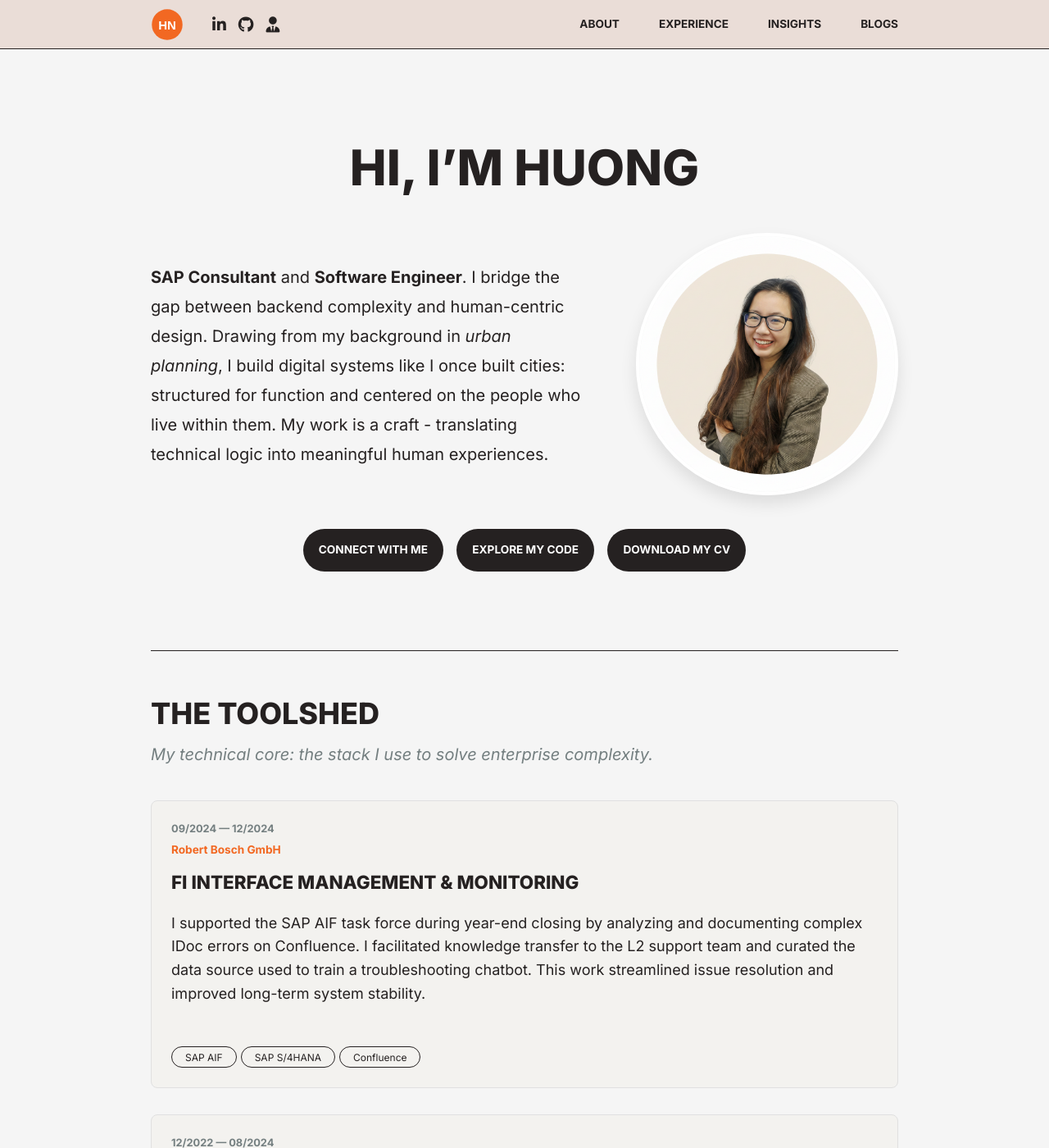
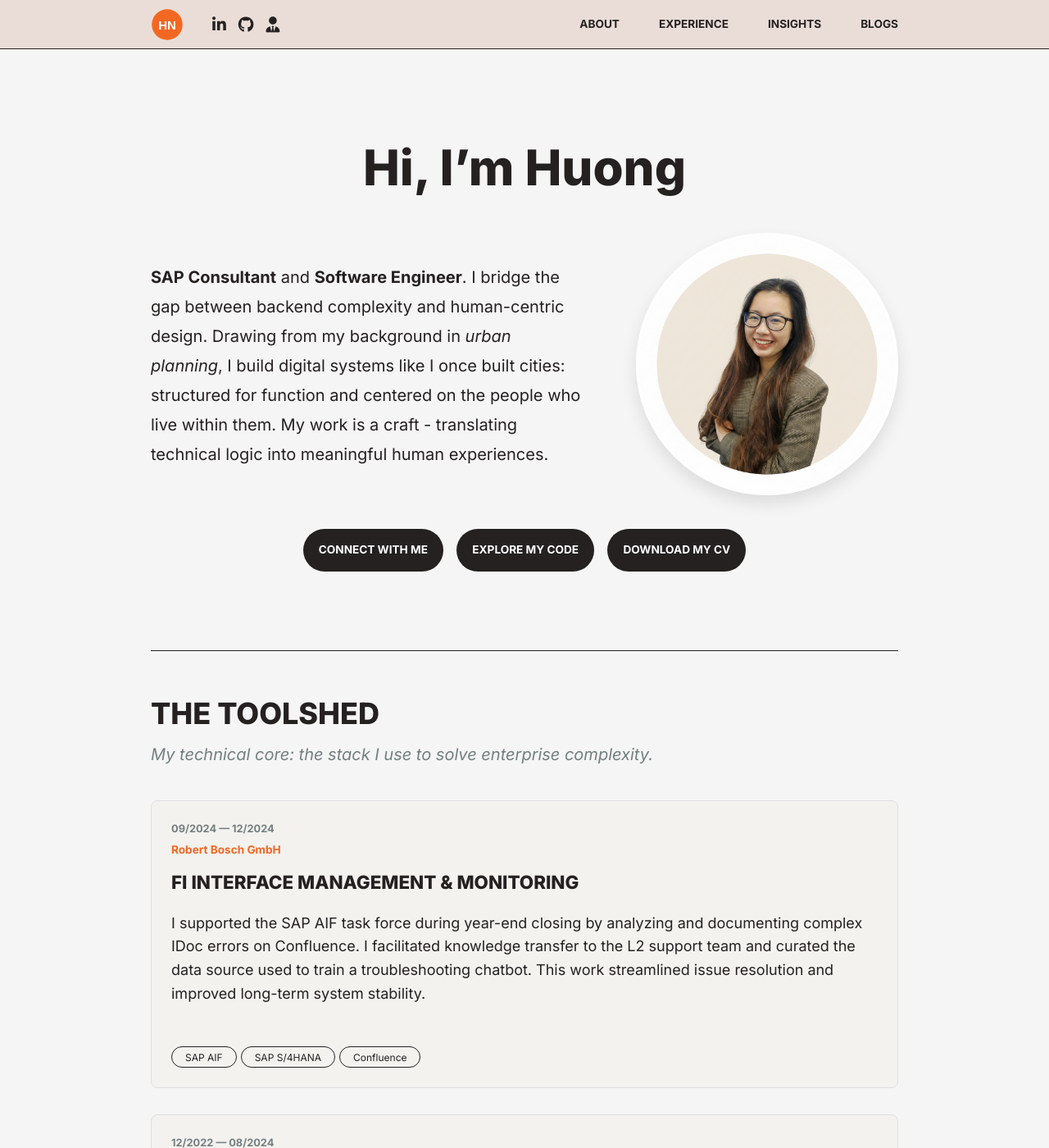
Before and after one commit to huongntn/portfolio-website, a Jekyll site: the page built from index.html, in a window 1280 px wide and 1400 px high. Shown: the whole window at 82% size. Built offline with Jekyll 4.4.1, drawn with Linux system fonts in a browser that asks for light colours.

Commit message:
Update style.css

```diff
--- a/assets/css/style.css
+++ b/assets/css/style.css
@@ -51,7 +51,7 @@ header { background-color: var(--menu-sand); border-bottom: 1px solid var(--text
 
 /* Sections & Typography */
 section { padding-top: 3rem; padding-bottom: 3rem; }
-h1, h2, h3, h4 { font-family: var(--font-family); font-weight: 800; text-transform: uppercase; }
+h2, h3, h4 { font-family: var(--font-family); font-weight: 800; text-transform: uppercase; }
 h2 { font-size: 2.25rem; margin: 0 0 0.25rem 0; }
 h3 { font-size: 1.4rem; margin: 0.5rem 0; }
 .chapter-subtitle { font-style: italic; color: var(--text-light); margin: 0 0 2.5rem 0; font-size: 1.25rem; font-family: var(--font-family); }
```
